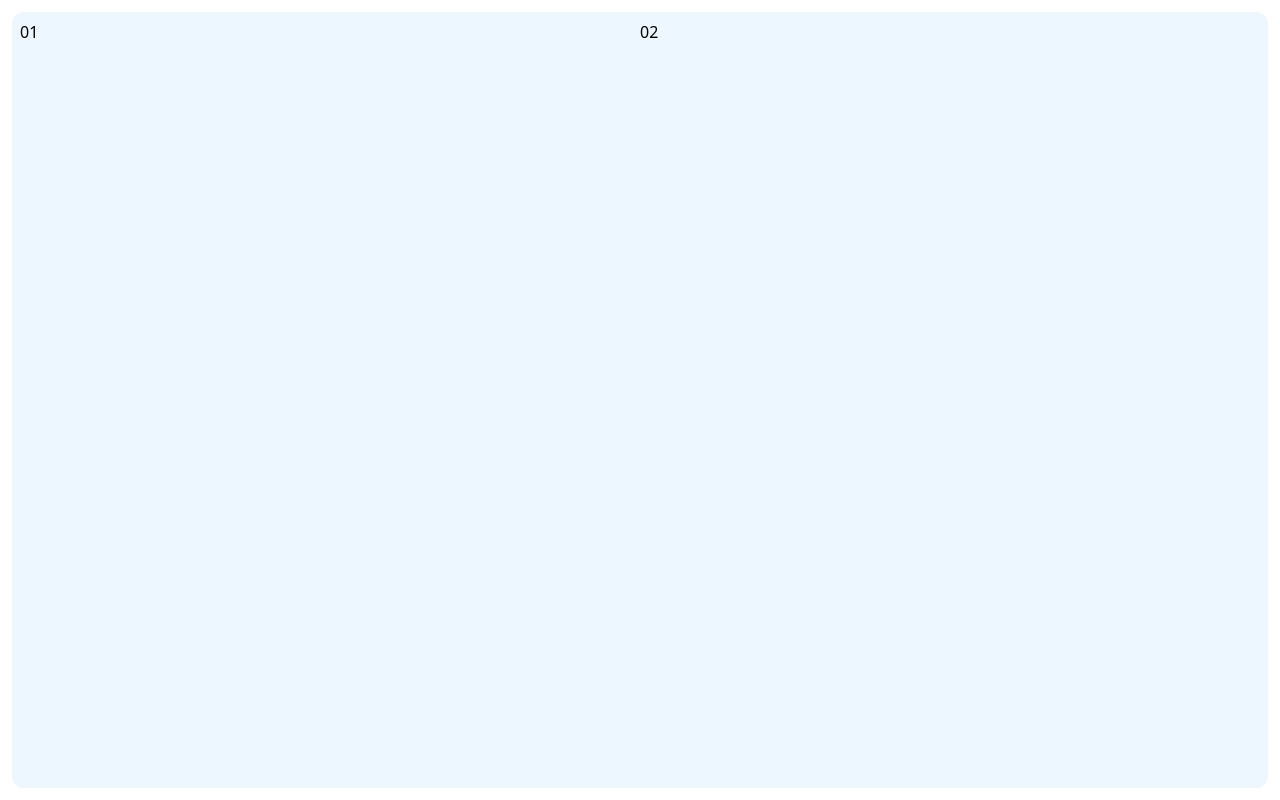
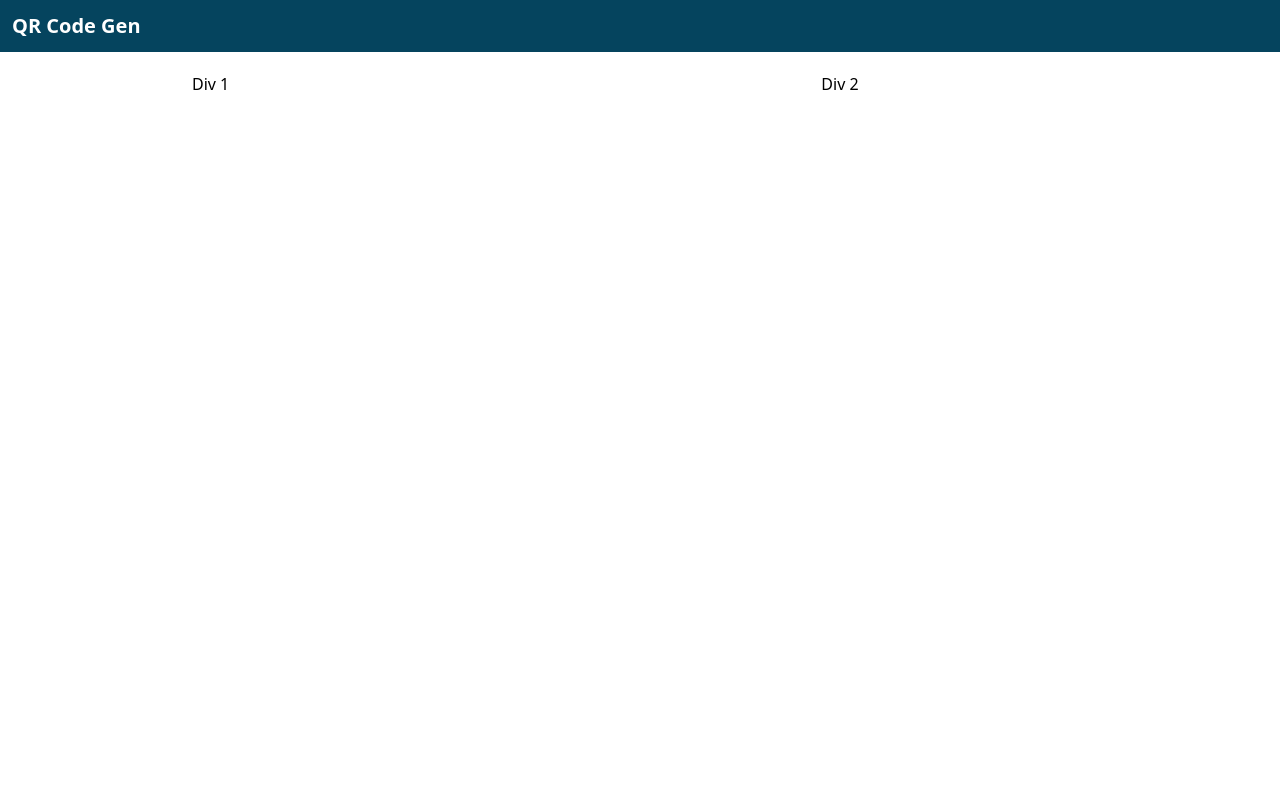
Before and after one commit to arshadazaad3/qr-generator-next, a Next.js app: page /home in a window 1280 px wide. Built offline with nearby package versions, Linux system fonts and the light colour scheme.

Commit message:
Layoout changes

```diff
--- /dev/null
+++ b/src/pages/home/components/QrGenerator.tsx
@@ -0,0 +1,21 @@
+import Head from "next/head";
+
+const QrGenerator = () => {
+  return (
+    <>
+      <div
+        className="md:basis-2/4 w-screen sm:basis-4/4 rounded-2xl flex justify-center content-center items-center flex-col"
+        style={{
+          backgroundColor: "#00248b",
+          height: "100%",
+          width: "100%",
+        }}
+      >
+        <div className="">Hi</div>
+        <div className="">Hi</div>
+      </div>
+    </>
+  );
+};
+
+export default QrGenerator;
--- a/src/pages/home.tsx
+++ b/src/pages/home/components/TextInput.tsx
@@ -14,7 +14,7 @@ const Home: NextPage = () => {
           className=" m-3 top-0 bottom-0 absolute left-0 right-0 rounded-xl p-2 flex flex-wrap	"
           style={{ backgroundColor: "#ecf7ff" }}
         >
-          <div className="md:basis-2/4 sm:w-screen sm:basis-4/4 " >01</div>
+          <div className="md:basis-2/4 sm:w-screen sm:basis-4/4 ">01</div>
           <div className="md:basis-2/4 sm:w-screen sm:basis-4/4">02</div>
         </div>
       </div>
--- /dev/null
+++ b/src/pages/home/index.tsx
@@ -0,0 +1,43 @@
+import type { NextPage } from "next";
+import Head from "next/head";
+
+import QrGenerator from "./components/QrGenerator";
+
+const Home: NextPage = () => {
+  return (
+    <>
+      <Head>
+        <title>QR Code Gen</title>
+        <meta name="viewport" content="initial-scale=1.0, width=device-width" />
+      </Head>
+
+      <header className="p-3 b-10" style={{ backgroundColor: "#05445E" }}>
+        <div className="max-w-7xl m-auto">
+          <div className="text-xl font-bold text-white">QR Code Gen</div>
+        </div>
+      </header>
+
+      {/* <div className="">
+        <div
+          className=" m-3 top-12   bottom-0 absolute left-0 right-0 rounded-xl p-2 flex flex-wrap"
+          style={{ backgroundColor: "#ecf7ff" }}
+        >
+          <div className="md:basis-2/4 w-screen sm:basis-4/4">01</div>
+          <QrGenerator />
+        </div>
+      </div> */}
+
+      <main>
+        <div
+          className="flex flex-col-reverse align-center justify-center md:max-w-4xl md:flex-row m-auto mt-5"
+          // style={{ backgroundColor: "#ecf7ff" }}
+        >
+        <div className="w-full md:w-2/3 mr-24">Div 1</div>
+        <div className="w-full md:w-1/3 self-center">Div 2</div>
+        </div>
+      </main>
+    </>
+  );
+};
+
+export default Home;
--- a/src/styles/index.css
+++ b/src/styles/index.css
@@ -1,7 +1,11 @@
-@import 'tailwindcss/base';
+@import "tailwindcss/base";
 
-@import 'tailwindcss/components';
+@import "tailwindcss/components";
 
 /* Your own custom component styles */
 
-@import 'tailwindcss/utilities';
+@import "tailwindcss/utilities";
+
+.rs-transition {
+  transition: all 1s;
+}
--- a/tailwind.config.js
+++ b/tailwind.config.js
@@ -20,6 +20,9 @@ module.exports = {
       "2xl": "1536px",
       // => @media (min-width: 1536px) { ... }
     },
+    fontFamily: {
+      body: ["Open Sans"],
+    },
   },
   plugins: [],
 };
```
